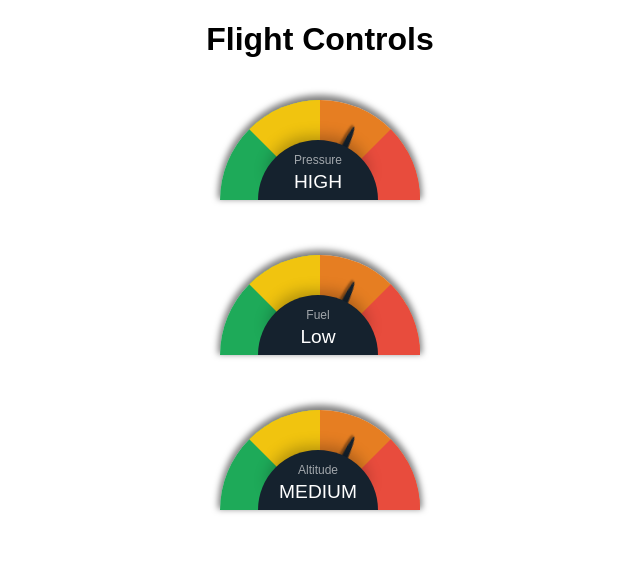
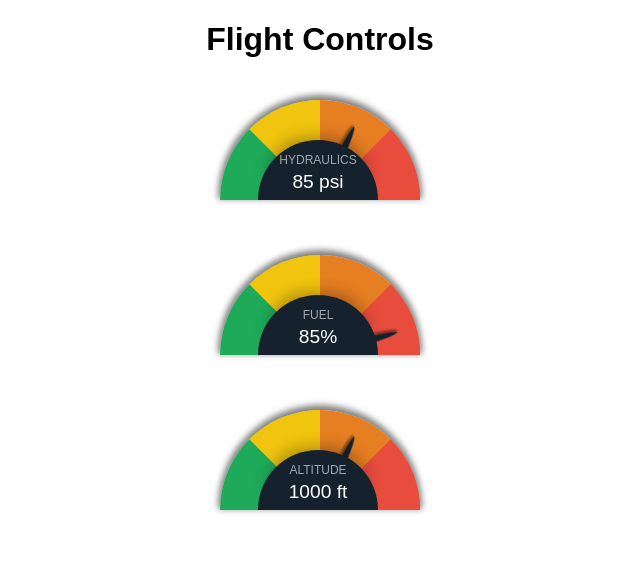
Before and after one commit to gt-cec/ONR-Medivac, a Flask app: template Server/templates/HAIInterface/flight_gauges.html in a window 1280 px wide. Shown: the top 587 px of the page, without its empty margins (320-960 px from the left). Run offline with Flask 3, Linux system fonts and the light colour scheme; the template is opened without the code that fills it, so the values that code supplies are empty; parts of the project's set-up code (start-up, migrations or seed data) failed here and were passed over.

Commit message:
incorporated vitals-states
incorporated vitals-states to change the altitude

```diff
--- a/Server/templates/HAIInterface/flight_gauges.html
+++ b/Server/templates/HAIInterface/flight_gauges.html
@@ -90,22 +90,22 @@
         z-index: 9;
         }
 
-    .four.rischio1 .needle {
+        .four.gauge1 .needle {
         animation: fourspeed1 2s 1 both;
         animation-delay: 1s;
         display: block;
         }
-    .four.rischio2 .needle {
+        .four.gauge2 .needle {
         animation: fourspeed2 2s 1 both;
         animation-delay: 1s;
         display: block;
         }
-    .four.rischio3 .needle {
+        .four.gauge3 .needle {
         animation: fourspeed3 2s 1 both;
         animation-delay: 1s;
         display: block;
         }
-    .four.rischio4 .needle {
+        .four.gauge4 .needle {
         animation: fourspeed4 2s 1 both;
         animation-delay: 1s;
         display: block;
@@ -178,7 +178,7 @@
       <h1>Flight Controls</h1>
       <div class="gauge-container">
       <div class="gauge-wrapper">
-  <div class="gauge four rischio3">
+        <div class="gauge four gauge3">
           <div class="slice-colors">
             <div class="st slice-item"></div>
             <div class="st slice-item"></div>
@@ -187,13 +187,13 @@
           </div>
           <div class="needle"></div>
           <div class="gauge-center">
-      <div class="label">Pressure</div>
-      <div class="number">HIGH</div>
+            <div class="label">HYDRAULICS</div>
+            <div class="number">85 psi</div>
           </div>
         </div>
       </div>
       <div class="gauge-wrapper">
-    <div class="gauge four rischio3">
+          <div class="gauge four gauge4">
             <div class="slice-colors">
               <div class="st slice-item"></div>
               <div class="st slice-item"></div>
@@ -202,14 +202,14 @@
             </div>
             <div class="needle"></div>
             <div class="gauge-center">
-        <div class="label">Fuel</div>
-        <div class="number">Low</div>
+              <div class="label">FUEL</div>
+              <div class="number">85%</div>
             </div>
           </div>
         </div>
 
         <div class="gauge-wrapper">
-    <div class="gauge four rischio3">
+          <div class="gauge four gauge3" id="altitude-gauge">
             <div class="slice-colors">
               <div class="st slice-item"></div>
               <div class="st slice-item"></div>
@@ -218,12 +218,39 @@
             </div>
             <div class="needle"></div>
             <div class="gauge-center">
-        <div class="label">Altitude</div>
-        <div class="number">MEDIUM</div>
+              <div class="label">ALTITUDE</div>
+              <div class="number" id="altitude-value">1000 ft</div>
             </div>
           </div>
         </div>
       </div>
 
     </body>
+
+
+    <script>
+      const altitudeGauge = document.getElementById('altitude-gauge');
+      const altitudeValue = document.getElementById('altitude-value');
+
+      function updateAltitude() {
+          altitudeValue.textContent = 'HIGH';
+          altitudeGauge.classList.remove('gauge3');
+          altitudeGauge.classList.add('gauge4');
+      }
+
+
+    setInterval(async function fetchVitalstate() {
+        let response = await fetch("/var");
+        if (!response.ok) {
+            throw new Error('Network response was not ok');
+        }
+        let message = await response.text();
+        message = JSON.parse(message);
+        if (message["vitals-state"]==1)
+        {
+          updateAltitude()  //altitude change for vitals emergency
+        }
+      }, 1000);  // Fetch vitalstate every 1 second
+
+  </script>
 </html>
```
Lines whose indentation alone changed are shown as unchanged.
